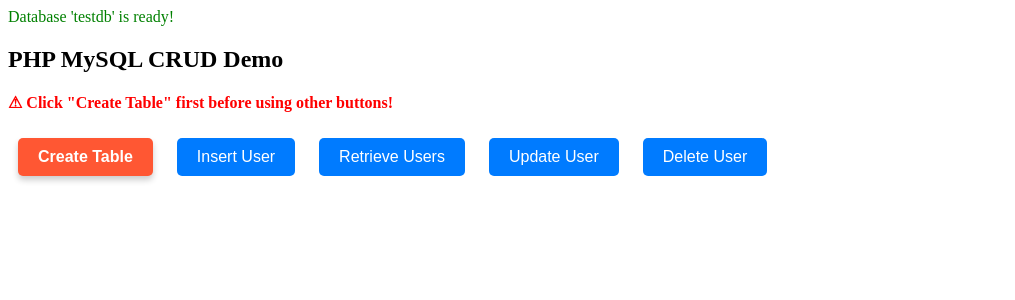
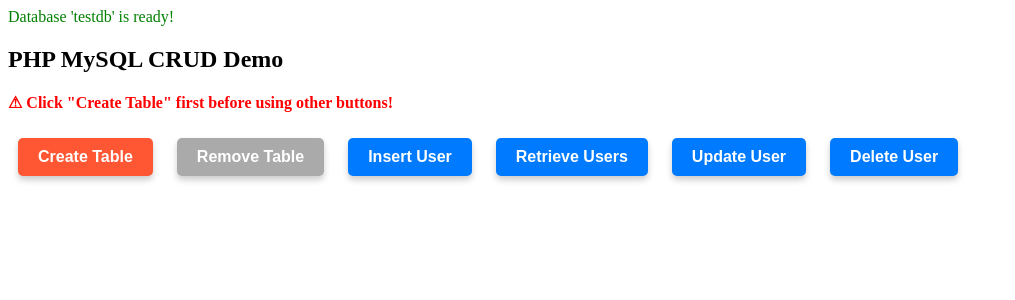
Before and after one commit to han-nwin/study-group-matcher, a PHP site: page /home.php in a window 1280 px wide. Shown: the top 300 px of the page, without its empty margins (0-1015 px from the left). Run offline with PHP 8.4, Linux system fonts and the light colour scheme.

Commit message:
Added basic UI

```diff
--- a/home.php
+++ b/home.php
@@ -24,6 +24,14 @@ if ($conn->query($sql) === TRUE) {
 $conn->select_db($dbname);
 
 // Handle Button Actions
+// 1. Create a table
+// Check if the "users" table exists
+$tableExists = false;
+$checkTable = $conn->query("SHOW TABLES LIKE 'users'");
+if ($checkTable->num_rows > 0) {
+    $tableExists = true;
+}
+
 if ($_SERVER["REQUEST_METHOD"] == "POST") {
     if (isset($_POST["create_table"])) {
         $sql = "CREATE TABLE IF NOT EXISTS users (
@@ -33,10 +41,11 @@ if ($_SERVER["REQUEST_METHOD"] == "POST") {
         )";
         if ($conn->query($sql) === TRUE) {
             echo "<p style='color: green;'>Table 'users' is ready!</p>";
+            $tableExists = true;
         } else {
             echo "<p style='color: red;'>Error creating table: " . $conn->error . "</p>";
         }
-    } elseif (isset($_POST["insert_user"])) {
+    } elseif (isset($_POST["insert_user"])) { // 2. Insert user
         $name = "Han Nguyen";
         $email = "han.nwin@example.com";
         $sql = "INSERT INTO users (name, email) VALUES ('$name', '$email')";
@@ -45,7 +54,7 @@ if ($_SERVER["REQUEST_METHOD"] == "POST") {
         } else {
             echo "<p style='color: red;'>Error: " . $conn->error . "</p>";
         }
-    } elseif (isset($_POST["retrieve_users"])) {
+    } elseif (isset($_POST["retrieve_users"])) { // 3. Create user
         $sql = "SELECT * FROM users";
         $result = $conn->query($sql);
         if ($result->num_rows > 0) {
@@ -57,20 +66,32 @@ if ($_SERVER["REQUEST_METHOD"] == "POST") {
         } else {
             echo "<p style='color: red;'>No users found.</p>";
         }
-    } elseif (isset($_POST["update_user"])) {
+    } elseif (isset($_POST["update_user"])) { // 4. Update user
         $newName = "NAH NEYUGN";
         $sql = "UPDATE users SET name='$newName' WHERE email='han.nwin@example.com'";
         if ($conn->query($sql) === TRUE) {
-            echo "<p style='color: green;'>User updated successfully!</p>";
+            if ($conn->affected_rows > 0) {
+                echo "<p style='color: green;'>User updated successfully!</p>"; // ❌ Wrong message
+            } else {
+                echo "<p style='color: red;'>No user found with that email. Update failed.</p>"; // ❌ Wrong check
+            }
         } else {
             echo "<p style='color: red;'>Error updating user: " . $conn->error . "</p>";
         }
-    } elseif (isset($_POST["delete_user"])) {
+    } elseif (isset($_POST["delete_user"])) { // 5. Delete user
         $sql = "DELETE FROM users WHERE email='han.nwin@example.com'";
         if ($conn->query($sql) === TRUE) {
             echo "<p style='color: green;'>User deleted successfully!</p>";
         } else {
             echo "<p style='color: red;'>Error deleting user: " . $conn->error . "</p>";
+        }
+    } elseif (isset($_POST["remove_table"]) && $tableExists) {
+        $sql = "DROP TABLE users";
+        if ($conn->query($sql) === TRUE) {
+            echo "<p style='color: red;'>Table 'users' has been removed.</p>";
+            $tableExists = false;
+        } else {
+            echo "<p style='color: red;'>Error removing table: " . $conn->error . "</p>";
         }
     }
 }
@@ -89,11 +110,12 @@ $conn->close();
     <p style="color: red; font-weight: bold;">⚠ Click "Create Table" first before using other buttons!</p>
 
     <form method="post">
-        <button type="submit" name="create_table">Create Table</button>
-        <button type="submit" name="insert_user">Insert User</button>
-        <button type="submit" name="retrieve_users">Retrieve Users</button>
-        <button type="submit" name="update_user">Update User</button>
-        <button type="submit" name="delete_user">Delete User</button>
+        <button type="submit" name="create_table" <?php echo $tableExists ? 'disabled' : ''; ?>>Create Table</button>
+        <button type="submit" name="remove_table" <?php echo $tableExists ? '' : 'disabled'; ?>>Remove Table</button>
+        <button type="submit" name="insert_user" <?php echo $tableExists ? '' : 'disabled'; ?>>Insert User</button>
+        <button type="submit" name="retrieve_users" <?php echo $tableExists ? '' : 'disabled'; ?>>Retrieve Users</button>
+        <button type="submit" name="update_user" <?php echo $tableExists ? '' : 'disabled'; ?>>Update User</button>
+        <button type="submit" name="delete_user" <?php echo $tableExists ? '' : 'disabled'; ?>>Delete User</button>
     </form>
 </body>
     <style>
@@ -107,24 +129,26 @@ $conn->close();
             border-radius: 5px;
         }
 
-        /* Make "Create Table" Button Stand Out */
-        button[name="create_table"] {
-            background-color: #ff5733; /* Bright red-orange */
+        /* Make "Create Table" "Remove Table" Buttons Stand Out */
+        button:is([name="create_table"], [name="remove_table"]) {
+            background-color: #ff5733;
             color: white;
             font-weight: bold;
             box-shadow: 0px 4px 6px rgba(0, 0, 0, 0.2);
         }
 
-        /* Make "Create Table" Button Change Color After Clicked */
-        .clicked {
-            background-color: #28a745; /* Green */
-            color: white;
+        /* Styling Button That Is Disabled */
+        button:disabled {
+            background-color: #aaaaaa; /* Grey */
+            cursor: not-allowed;
         }
 
         /* Other Buttons */
-        button:not([name="create_table"]) {
+        button:not([name="create_table"]):not([name="remove_table"]) {
             background-color: #007bff; /* Standard blue */
             color: white;
+            font-weight: bold;
+            box-shadow: 0px 4px 6px rgba(0, 0, 0, 0.2);
         }
 
         /* Hover Effect */
```
